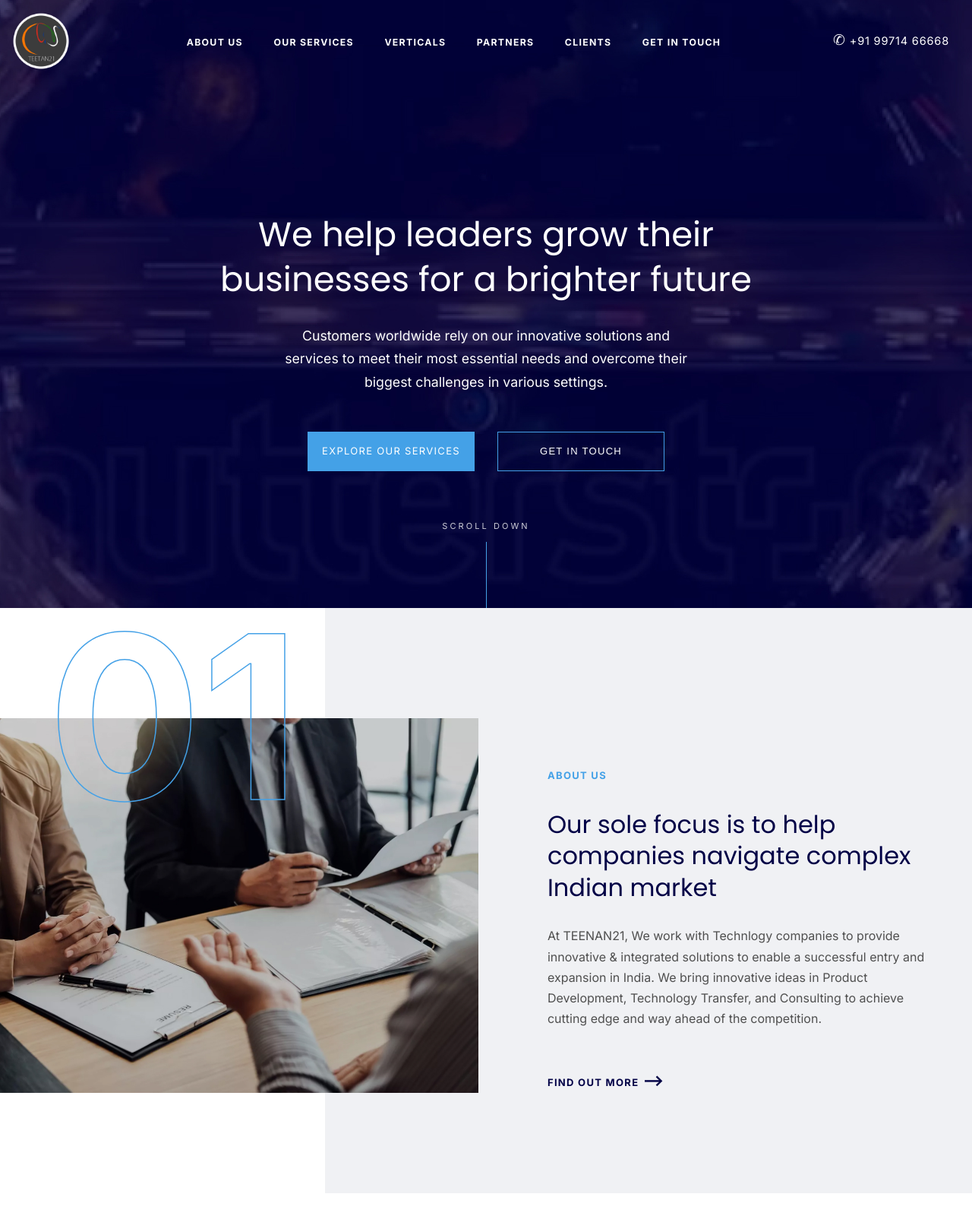
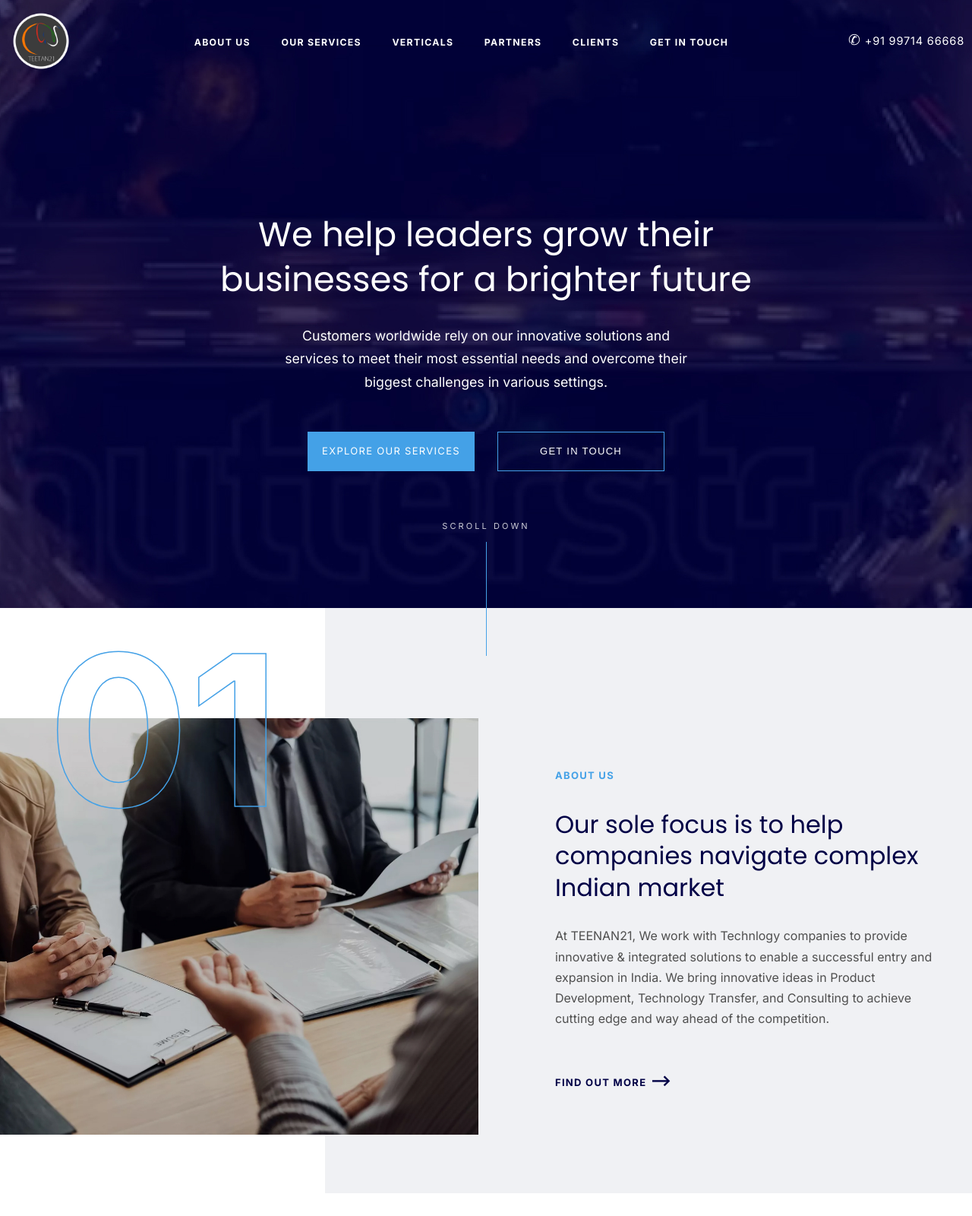
Before and after one commit to aMadAlien/teetan21, a plain HTML site: page index.html in a window 1280 px wide. Shown: the top 1600 px of the page at 76% size. Drawn offline with Linux system fonts and the light colour scheme.

Commit message:
improve adaptiveness

```diff
--- a/index.html
+++ b/index.html
@@ -9,6 +9,7 @@
 <body>
     <div class="wrapper">
         <header class="header">
+            <div class="header-block">
                 <a href="/" class="header__logo">
                     <img src="/images/Logo.png" alt="logo">
                 </a>
@@ -27,6 +28,7 @@
                     </div>
                 </nav>
                 <div class="header__contact">+91 99714 66668</div>
+            </div>
         </header>
         <main>
             <section class="welcome">
@@ -49,7 +51,7 @@
                         <div class="about-us__info-block">
                             <span class="nav-menu-item">about us</span>
                             <h2 class="about-us__title section-title section-title_dark">Our sole focus is to help companies navigate complex Indian market</h2>
-                            <p class="about-us__description">At TEENAN21, We work with Technlogy companies to provide innovative & integrated solutions to enable a successful entry and expansion in India. We bring innovative ideas in Product Development, Technology Transfer, and Consulting to achieve cutting edge and way ahead of the competition.</p>
+                            <p class="about-us__description section-description_dark">At TEENAN21, We work with Technlogy companies to provide innovative & integrated solutions to enable a successful entry and expansion in India. We bring innovative ideas in Product Development, Technology Transfer, and Consulting to achieve cutting edge and way ahead of the competition.</p>
                             <a href="/" class="btn_borderless btn_borderless_dark">find out more</a>
                         </div>
                     </div>
--- a/styles/components/polygraphy.scss
+++ b/styles/components/polygraphy.scss
@@ -8,13 +8,27 @@
     }
 
     &_light {
-        color: $title-light;
+        color: $light;
     }
 }
 
 @media (max-width: #{$middle-width}px) {
     .section-title {
         font-size: calcSize(24, 32, $min-width, $middle-width);
+    }
+}
+
+.section-description {
+    font-size: 16px;
+    font-weight: 400;
+    line-height: 170%;
+
+    &_dark {
+        color: $gray;
+    }
+
+    &_light {
+        color: $light;
     }
 }
 
--- a/styles/header.scss
+++ b/styles/header.scss
@@ -1,12 +1,15 @@
 .header {
     position: absolute;
-    display: flex;
     width: 100%;
-    max-width: 1260px;
     padding: 10px;
-    margin: 0 auto;
-    align-items: center;
-    justify-content: space-between;
+
+    &-block {
+        max-width: 1260px;
+        margin: 0 auto;
+        display: flex;
+        align-items: center;
+        justify-content: space-between;
+    }
 
 
     // LOGO
--- a/styles/pages/about-us.scss
+++ b/styles/pages/about-us.scss
@@ -56,6 +56,7 @@ $title-min-size: 27;
             position: absolute;
             top: 110%;
             left: 50%;
+            z-index: 5;
         }
     }
 }
@@ -82,7 +83,7 @@ $title-min-size: 27;
             bottom: 50px;
 
             &::before {
-                height: 100px;
+                height: 80px;
             }
         }
     }
@@ -107,11 +108,13 @@ $title-min-size: 27;
             top: 0;
             right: 0;
             background-color: $background-gray-light;
-            z-index: 1;
+            z-index: -1;
         }
     }
 
     &__main {
+        max-width: 2000px;
+        margin: 0 auto;
         display: flex;
         gap: calcSize(30, 110);
     }
@@ -121,9 +124,8 @@ $title-min-size: 27;
         flex: 0 1 630px;
         min-width: 350px;
         position: relative;
-        z-index: 5;
 
-        @include sectionNumber('01', -40%, 10%, -25%, 5%);
+        @include sectionNumber('01', -30%, 10%, -25%, 5%);
 
         img {
             width: 100%;
@@ -137,10 +139,9 @@ $title-min-size: 27;
 
     // INFO BLOCK
     &__info-block {
-        z-index: 5;
 
         max-width: 530px;
-        padding: 55px 10px 0 0;
+        padding: 55px 10px;
     }
 
     &__title {
@@ -148,9 +149,6 @@ $title-min-size: 27;
     }
 
     &__description {
-        color: $gray;
-        font-size: 16px;
-        line-height: 170%;
         margin-bottom: 50px;
     }
 
--- a/styles/utils.scss
+++ b/styles/utils.scss
@@ -5,7 +5,7 @@
 @mixin sectionNumber($content, $topBig, $leftBig, $topSmall, $leftSmall) {
     &::after {
         content: $content;
-        font-size: 300px;
+        font-size: calcSize(200, 300);
         font-weight: 900;
         line-height: 130%;
         -webkit-text-stroke: 1.5px $light-blue;
@@ -25,6 +25,12 @@
             left: $leftSmall;
         }
     }
+
+    @media (min-width: #{$max-width}px) {
+        &::after {
+            font-size: 300px;
+        }
+    }
 }
 
 // ? usage:
--- a/styles/variables.scss
+++ b/styles/variables.scss
@@ -17,8 +17,8 @@ $phone-icon: '\2706';
 // BUTTTON
 $btn-white: #fff;
 
-// TITLE
-$title-light: #fff;
+// POLIGRAPHY
+$light: #fff;
 
 // BACKGROUND
 $background-gray-light: #F0F1F4;
```
Also changed, not shown: styles/css/index.css. Lines whose indentation alone changed are shown as unchanged.
